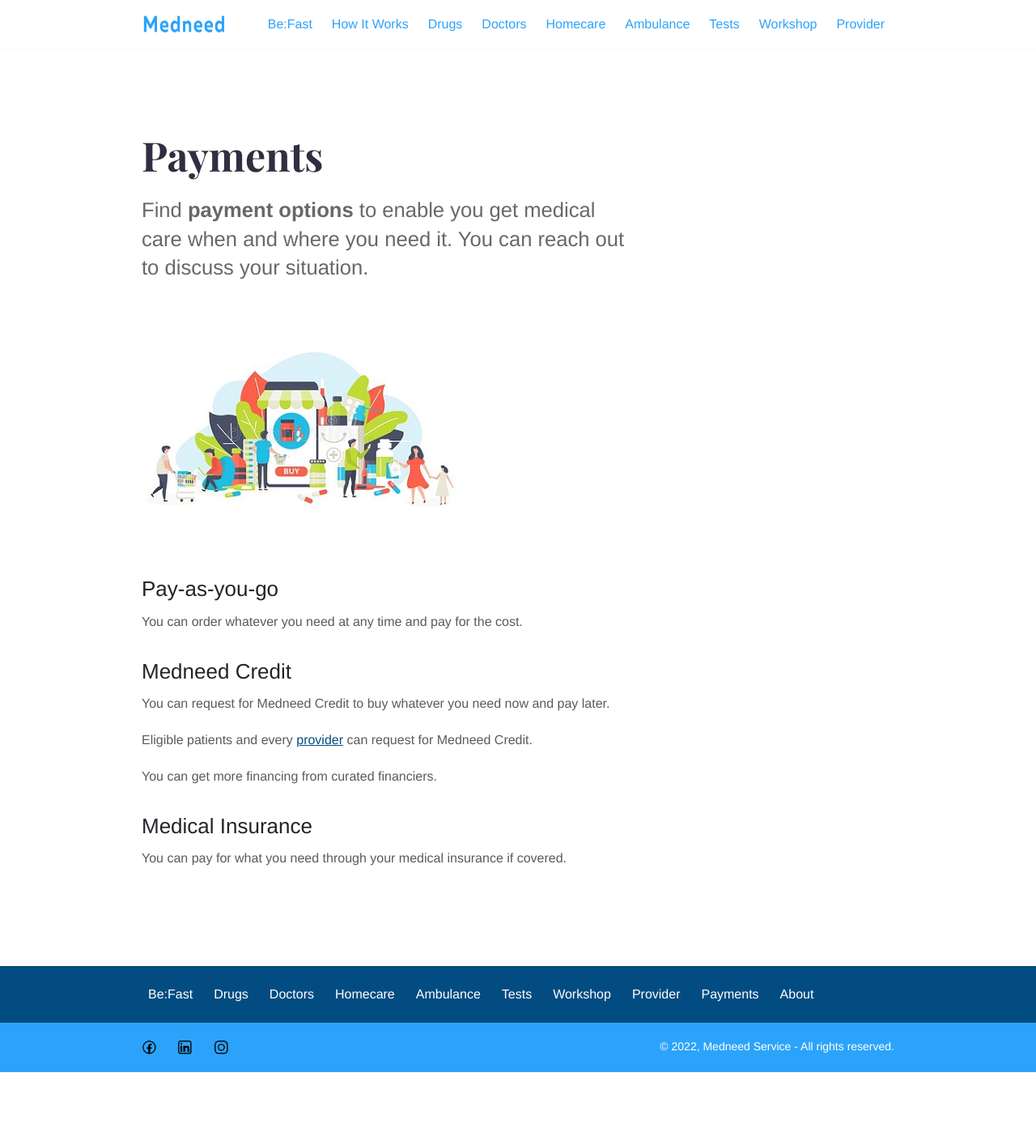
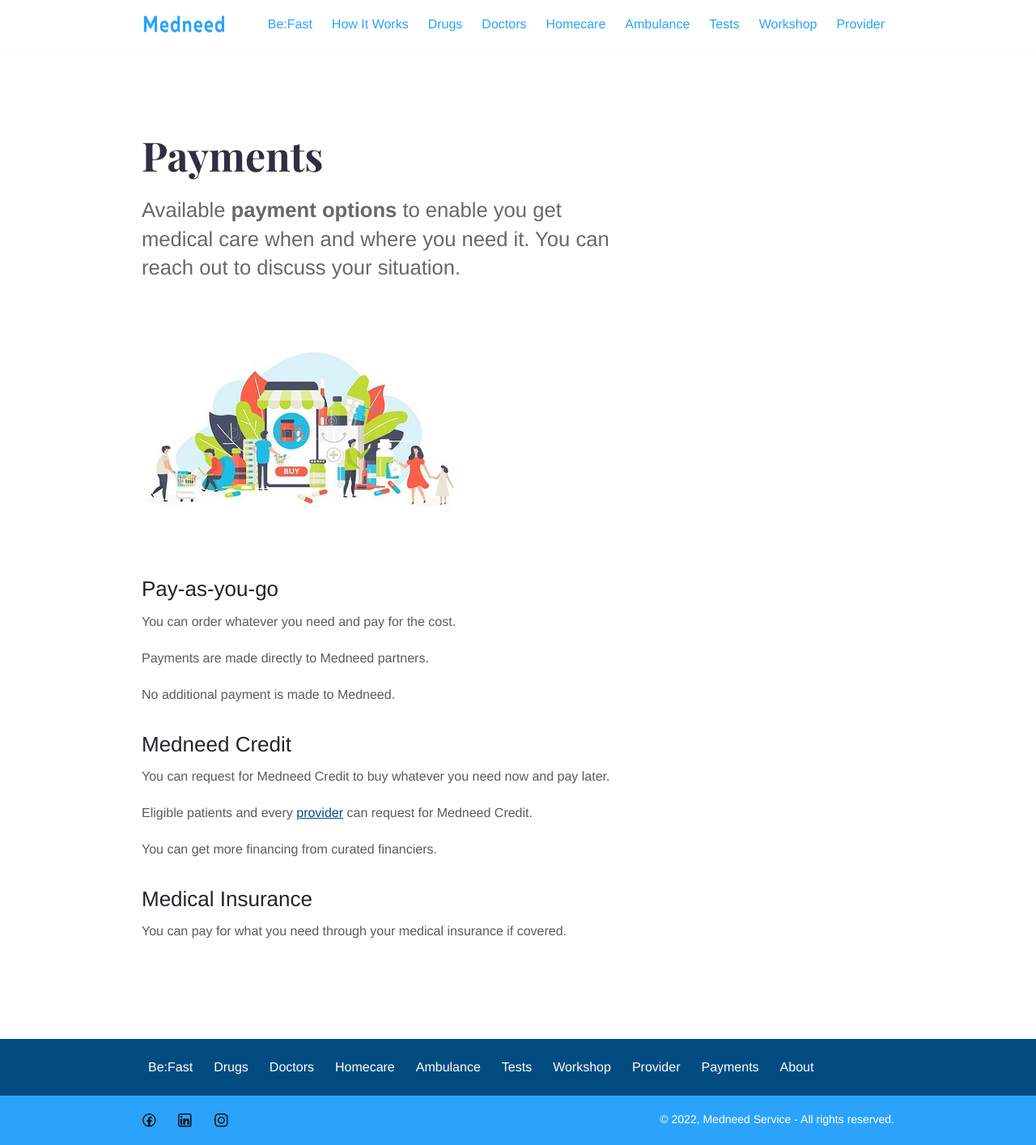
Before and after one commit to Iraneus/betamedneed, a Jekyll site: the page built from _services/payments.md, in a window 1280 px wide. Shown: the whole page at 81% size. Built offline with Jekyll 4.4.1, drawn with Linux system fonts in a browser that asks for light colours; before the commit the page ends 1324 px from its top, so only the background shows below that.

Commit message:
edit payment and  how

```diff
--- a/_services/payments.md
+++ b/_services/payments.md
@@ -5,12 +5,16 @@
 weight: 8
 ---
 
-Find **payment options** to enable you get medical care when and where you need it. You can reach out to discuss your situation.
+Available **payment options** to enable you get medical care when and where you need it. You can reach out to discuss your situation.
 
 ![Some medicines](/images/illustrations/med-work.jpg)
 
 ## Pay-as-you-go
-You can order whatever you need at any time and pay for the cost.
+You can order whatever you need and pay for the cost.
+
+Payments are made directly to Medneed partners.
+
+No additional payment is made to Medneed.
 
 
 ## Medneed Credit
```
Also changed, not shown: how.md (+1 -5 lines).
